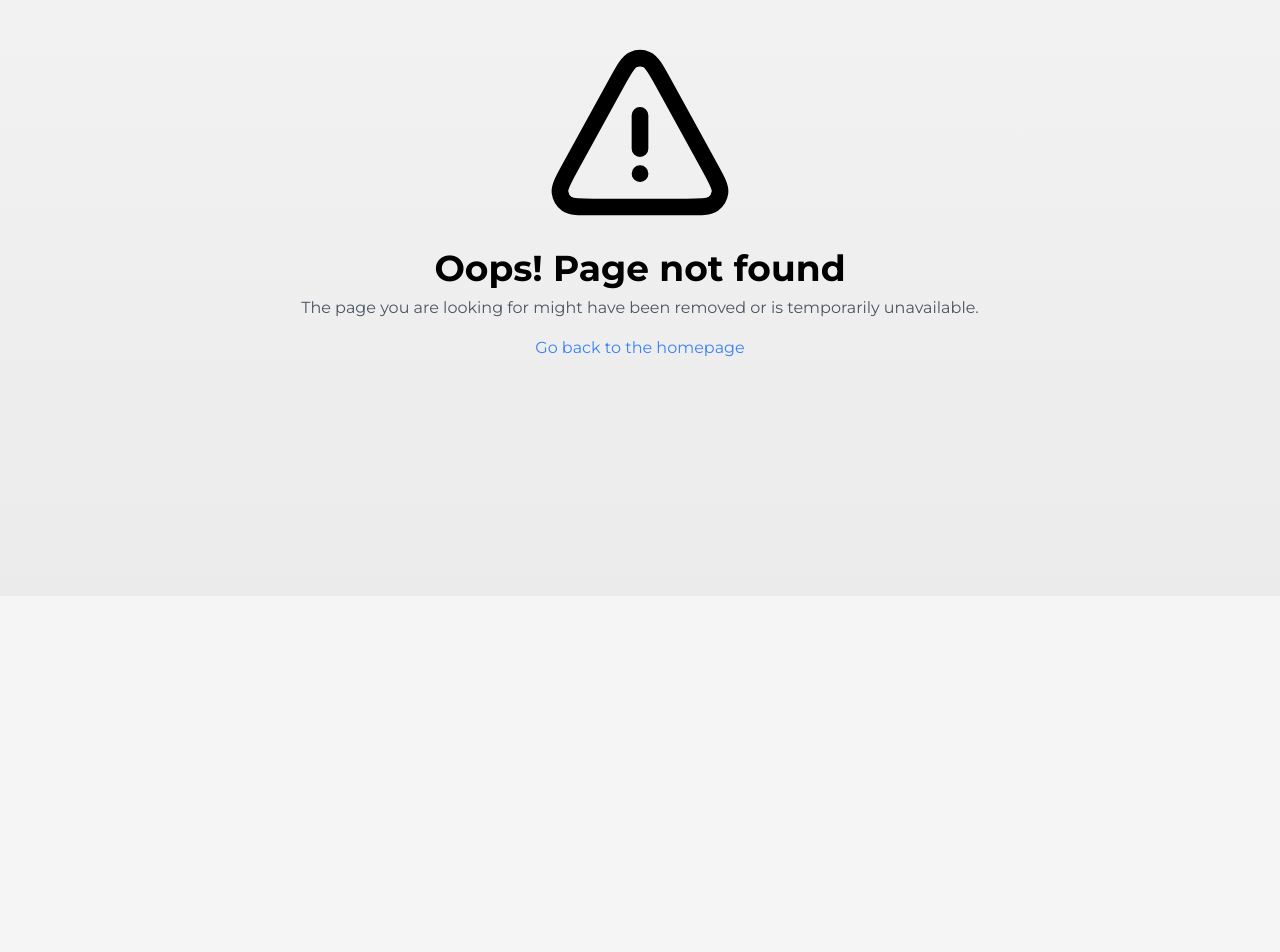
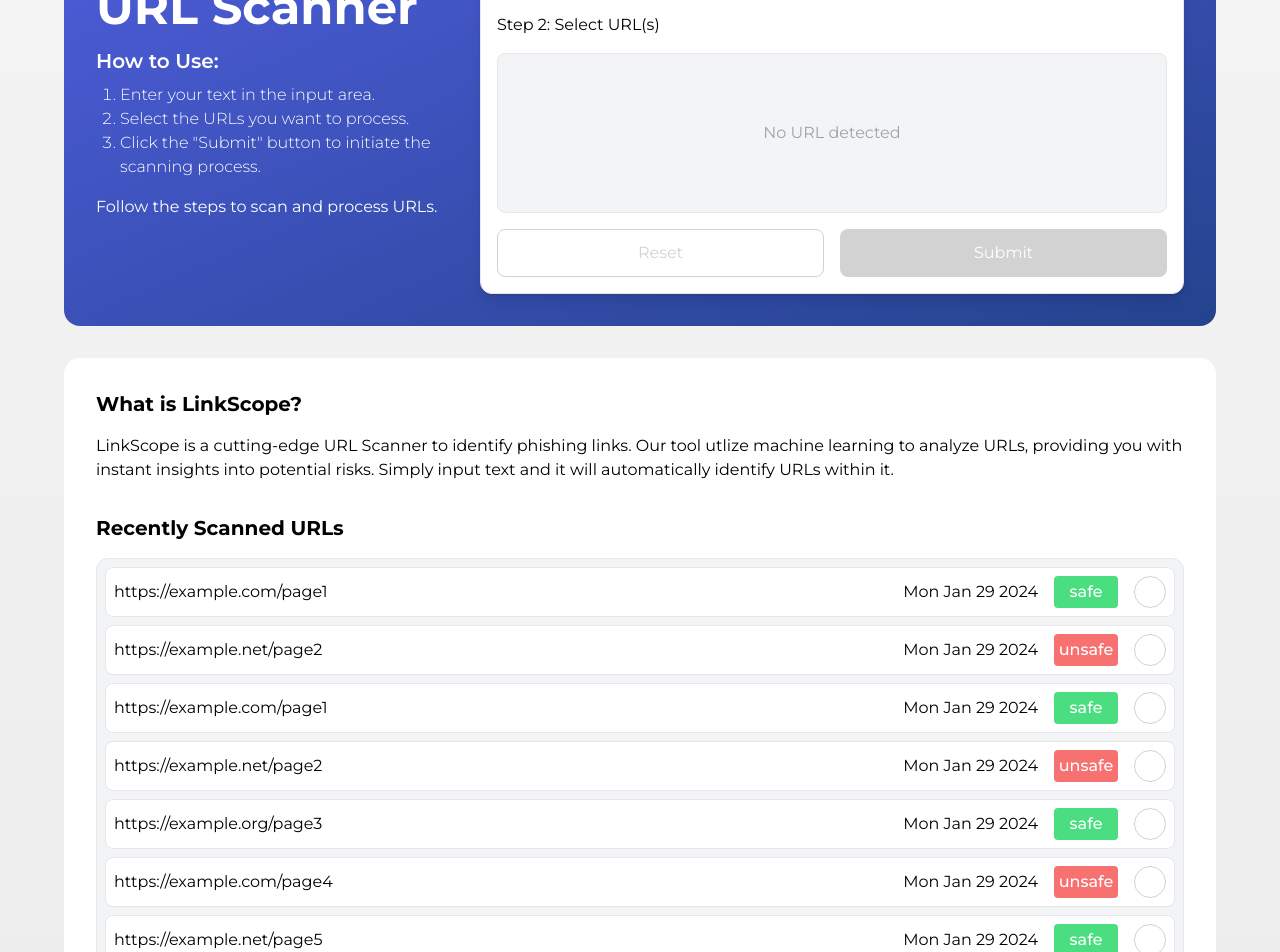
Before and after one commit to Senior-Synergy/linkscope-front, a Next.js app: page /scan in a window 1280 px wide. Before the commit this address had no page. Shown: the part 260-1212 px from the top of the page. Before the commit the page ends 856 px from the top, so only its background shows below. Built offline with nearby package versions, Linux system fonts and the light colour scheme.

Commit message:
Update page styles and contents

```diff
--- a/src/app/not-found.tsx
+++ b/src/app/not-found.tsx
@@ -3,12 +3,12 @@
 
 export default function NotFound() {
   return (
-    <main className="flex flex-col min-h-screen items-center justify-center p-8">
+    <main className="flex flex-col flex-auto items-center justify-center p-8">
       <Image
-        src="/icons/triangle-exclamation.svg"  // Add a relevant image for the 404 error (replace with your own)
+        src="/icons/triangle-exclamation.svg"
         alt="404 Error"
-        width={200}
-        height={200}
+        width={150}
+        height={150}
       />
       <h2 className="text-4xl font-bold mt-4">Oops! Page not found</h2>
       <p className="text-gray-600 mt-2">
--- a/src/app/page.tsx
+++ b/src/app/page.tsx
@@ -1,9 +1,13 @@
 import Scanner from "@/components/scanner/Scanner";
-import SearchResultDisplay from "@/components/search/SearchResultDisplay";
-import { SearchResult, Verdict } from "@/types/searchTypes";
+import UrlListDisplay from "@/components/search/UrlList";
+import { UrlInfo, Verdict } from "@/types/searchTypes";
+import Image from "next/image";
+
+import scanPagePic from "../../public/images/screenshots/scan-page.png";
+import Link from "next/link";
 
 function Home() {
-  const dummySearchResults: SearchResult[] = [
+  const dummyUrlList: UrlInfo[] = [
     {
       url: "https://example.com/page1",
       verdict: Verdict.SAFE,
@@ -42,61 +46,59 @@
     // Add more dummy data as needed
   ];
 
+  const stats = [
+    { value: "#1", description: "Example" },
+    { value: "95%", description: "Accuracy" },
+    { value: ">600k", description: "Example" },
+  ];
+
   return (
     <>
-      <div className="flex items-center justify-center bg-gradient-to-br from-primary-light to-primary-dark">
-        <div className="flex flex-col md:flex-row items-center gap-8 md:gap-20 w-full max-w-6xl p-8">
-          <header className="w-full md:w-1/3 space-y-4">
-            {/* <Image
-              src={"/logo/logo-white.svg"}
-              alt="logo"
-              width={128}
-              height={32}
-            /> */}
-            <h1 className="text-5xl font-bold text-white">LinkScope URL Scanner</h1>
-            <p className="text-white font-light">
-              LinkScope is your go-to destination for comprehensive URL scanning
-              and analysis. Safeguard yourself against phishing attempts by
-              utilizing our advanced URL Scanner. Detect potential threats and
-              protect your online experience.
+      <div className="flex flex-col items-center bg-gradient-to-br from-primary to-accent">
+        <div className="flex flex-col md:flex-row items-center w-full max-w-6xl gap-8 px-8 py-12">
+          <header className="w-full md:w-1/2 space-y-4 text-white">
+            <h1 className="text-5xl font-bold">Introducing, LinkScope</h1>
+            <p>
+              LinkScope is a cutting-edge URL Scanner to identify phishing
+              links. Our tool utlize machine learning to analyze URLs, providing
+              you with instant insights into potential risks. Simply input text
+              and it will automatically identify URLs within it.
             </p>
-            <p className="text-white underline underline-offset-2">
-              Follow the steps to scan and process URLs.
-            </p>
+            <p className="font-medium text-xl">Try for Free!</p>
+            <Link
+              href="/scan"
+              className="flex items-center justify-center w-52 h-12 rounded-lg font-medium bg-accent text-white hover:bg-accent-dark hover:text-white transition-all"
+            >
+              Start now
+            </Link>
           </header>
-
-          <div className="w-full md:w-2/3">
-            <Scanner />
-          </div>
+          <Image
+            src={scanPagePic}
+            alt="scan-page"
+            className="rounded-xl w-full md:w-1/2 h-auto "
+          />
         </div>
       </div>
 
-      <div className="flex flex-col flex-auto gap-8 p-8 self-center w-full max-w-6xl bg-white">
-        {/* URL Scanner */}
-
-        {/* <div>
-          <h2 className="text-xl font-semibold mb-2">How to Use:</h2>
-          <ol className="list-decimal pl-6">
-            <li>{`Enter your text in the input area.`}</li>
-            <li>{`Select the URLs you want to process.`}</li>
-            <li>{`Click the "Submit" button to initiate the scanning process.`}</li>
-          </ol>
+      {/* <div className="flex flex-col items-center bg-white">
+        <div className="flex justify-center w-full max-w-6xl px-8 py-12 gap-20">
+          {stats.map((stat, index) => (
+            <div className="space-y-4" key={index}>
+              <p className="font-bold text-4xl">{stat.value}</p>
+              <p className="text-gray-700">{stat.description}</p>
+            </div>
+          ))}
+        </div>
       </div> */}
 
+      <div className="flex flex-col flex-auto items-center gap-4 md:gap-8 p-4 md:p-8">
+        <div className="flex flex-col flex-auto gap-8 p-8 self-center w-full max-w-6xl bg-white rounded-2xl">
           <div>
-          <h2 className="text-xl font-bold mb-4">What is LinkScope?</h2>
-          <p>
-            LinkScope is a cutting-edge URL Scanner to identify phishing links.
-            Our tool utlize machine learning to analyze URLs, providing you with
-            instant insights into potential risks. Simply input text and it will
-            automatically identify URLs within it.
-          </p>
-        </div>
-
-        {/* <div>
-          <h2 className="text-xl font-semibold mb-4">Quick Start</h2>
+            <h2 className="text-xl font-bold mb-4">
+              You Might Be Interested In:
+            </h2>
             <div className="flex flex-col md:flex-row gap-4">
-            <div className="flex w-full md:w-1/2 min-h-28 justify-between items-center gap-4 bg-primary p-4 rounded-lg shadow text-white">
+              <div className="flex w-full md:w-1/2 min-h-28 justify-between items-center gap-4 bg-primary p-4 rounded-xl text-white">
                 <div className="flex gap-4">
                   <Image
                     src={"/logo/logo-white.svg"}
@@ -111,7 +113,7 @@
                 </div>
                 <div className="shrink-0 h-6 w-6 rounded-full bg-white" />
               </div>
-            <div className="flex w-full md:w-1/2 min-h-28 justify-between items-center gap-4 bg-primary p-4 rounded-lg shadow text-white">
+              <div className="flex w-full md:w-1/2 min-h-28 justify-between items-center gap-4 bg-primary p-4 rounded-xl text-white">
                 <div className="flex gap-4">
                   <Image
                     src={"/logo/logo-white.svg"}
@@ -121,17 +123,19 @@
                   />
                   <div>
                     <h3 className="font-bold text-xl">Search URLs</h3>
-                  <p className="font-light">Explore previously scanned URLs</p>
+                    <p className="font-light">
+                      Explore previously scanned URLs
+                    </p>
                   </div>
                 </div>
                 <div className="shrink-0 h-6 w-6 rounded-full bg-white" />
               </div>
             </div>
-        </div> */}
+          </div>
 
           <div>
             <h2 className="text-xl font-bold mb-4">Recently Scanned URLs</h2>
-          <SearchResultDisplay searchResults={dummySearchResults} />
+            <UrlListDisplay urlList={dummyUrlList} />
           </div>
 
           {/* <div className="bg-primary p-4 rounded-lg shadow text-white">
@@ -142,6 +146,7 @@
             <li>Item 3</li>
           </ol>
           </div> */}
+        </div>
 
         <footer className="mt-8 text-gray-500 text-sm">
           <p>LinkScope | Senior Synergy</p>
--- a/src/app/result/page.tsx
+++ b/src/app/result/page.tsx
@@ -1,6 +1,6 @@
 "use client";
 
-import SearchResultDisplay from "@/components/search/SearchResultDisplay";
+import UrlListDisplay from "@/components/search/UrlList";
 import { Verdict } from "@/types/searchTypes";
 import Link from "next/link";
 import React from "react";
--- /dev/null
+++ b/src/app/scan/page.tsx
@@ -0,0 +1,140 @@
+import Scanner from "@/components/scanner/Scanner";
+import UrlListDisplay from "@/components/search/UrlList";
+import { UrlInfo, Verdict } from "@/types/searchTypes";
+import Image from "next/image";
+
+function Home() {
+  const dummySearchResults: UrlInfo[] = [
+    {
+      url: "https://example.com/page1",
+      verdict: Verdict.SAFE,
+      date: new Date("2024-01-29T10:00:00"),
+    },
+    {
+      url: "https://example.net/page2",
+      verdict: Verdict.UNSAFE,
+      date: new Date("2024-01-29T11:30:00"),
+    },
+    {
+      url: "https://example.com/page1",
+      verdict: Verdict.SAFE,
+      date: new Date("2024-01-29T10:00:00"),
+    },
+    {
+      url: "https://example.net/page2",
+      verdict: Verdict.UNSAFE,
+      date: new Date("2024-01-29T11:30:00"),
+    },
+    {
+      url: "https://example.org/page3",
+      verdict: Verdict.SAFE,
+      date: new Date("2024-01-29T14:45:00"),
+    },
+    {
+      url: "https://example.com/page4",
+      verdict: Verdict.UNSAFE,
+      date: new Date("2024-01-29T16:20:00"),
+    },
+    {
+      url: "https://example.net/page5",
+      verdict: Verdict.SAFE,
+      date: new Date("2024-01-29T18:15:00"),
+    },
+    // Add more dummy data as needed
+  ];
+
+  return (
+    <div className="flex flex-col flex-auto items-center gap-4 md:gap-8 p-4 md:p-8">
+      <div className="flex flex-col md:flex-row items-center w-full max-w-6xl gap-8 p-8 bg-gradient-to-br from-primary to-primary-dark rounded-2xl">
+        <header className="w-full md:w-1/3 space-y-4 text-white">
+          <h1 className="text-5xl font-bold">LinkScope URL Scanner</h1>
+          <div>
+            <h2 className="text-xl font-semibold mb-2">How to Use:</h2>
+            <ol className="list-decimal pl-6 font-light">
+              <li>{`Enter your text in the input area.`}</li>
+              <li>{`Select the URLs you want to process.`}</li>
+              <li>{`Click the "Submit" button to initiate the scanning process.`}</li>
+            </ol>
+          </div>
+          <p>Follow the steps to scan and process URLs.</p>
+        </header>
+
+        <div className="w-full md:w-2/3">
+          <Scanner />
+        </div>
+      </div>
+
+      <div className="flex flex-col flex-auto gap-8 p-8 self-center w-full max-w-6xl bg-white rounded-2xl">
+        {/* URL Scanner */}
+
+        <div>
+          <h2 className="text-xl font-bold mb-4">What is LinkScope?</h2>
+          <p>
+            LinkScope is a cutting-edge URL Scanner to identify phishing links.
+            Our tool utlize machine learning to analyze URLs, providing you with
+            instant insights into potential risks. Simply input text and it will
+            automatically identify URLs within it.
+          </p>
+        </div>
+
+        <div>
+          <h2 className="text-xl font-bold mb-4">Recently Scanned URLs</h2>
+          <UrlListDisplay urlList={dummySearchResults} />
+        </div>
+
+        {/* <div className="bg-primary p-4 rounded-lg shadow text-white">
+          <h2 className="text-xl font-semibold mb-2">Getting Started:</h2>
+          <ol className="list-disc pl-6">
+            <li>Item 1</li>
+            <li>Item 2</li>
+            <li>Item 3</li>
+          </ol>
+          </div> */}
+
+        <div>
+          <h2 className="text-xl font-bold mb-4">
+            You Might Be Interested In:
+          </h2>
+          <div className="flex flex-col md:flex-row gap-4">
+            <div className="flex w-full md:w-1/2 min-h-28 justify-between items-center gap-4 bg-primary p-4 rounded-lg shadow text-white">
+              <div className="flex gap-4">
+                <Image
+                  src={"/logo/logo-white.svg"}
+                  alt="logo"
+                  width={64}
+                  height={64}
+                />
+                <div>
+                  <h3 className="font-bold text-xl">URL Scanner</h3>
+                  <p className="font-light">Detect phishing links</p>
+                </div>
+              </div>
+              <div className="shrink-0 h-6 w-6 rounded-full bg-white" />
+            </div>
+            <div className="flex w-full md:w-1/2 min-h-28 justify-between items-center gap-4 bg-primary p-4 rounded-lg shadow text-white">
+              <div className="flex gap-4">
+                <Image
+                  src={"/logo/logo-white.svg"}
+                  alt="logo"
+                  width={64}
+                  height={64}
+                />
+                <div>
+                  <h3 className="font-bold text-xl">Search URLs</h3>
+                  <p className="font-light">Explore previously scanned URLs</p>
+                </div>
+              </div>
+              <div className="shrink-0 h-6 w-6 rounded-full bg-white" />
+            </div>
+          </div>
+        </div>
+      </div>
+
+      <footer className="mt-8 text-gray-500 text-sm">
+        <p>LinkScope | Senior Synergy</p>
+      </footer>
+    </div>
+  );
+}
+
+export default Home;
--- a/src/components/scanner/Scanner.tsx
+++ b/src/components/scanner/Scanner.tsx
@@ -68,18 +68,9 @@
   return (
     <>
       <div
-        className="flex gap-4
-                  w-full p-4
-                  rounded-t-xl bg-primary-dark
-                  text-white text-lg font-bold
-                  shadow-lg"
-      >
-        URL Scanner
-      </div>
-      <div
         className="flex flex-col gap-4
                   w-full p-4
-                  rounded-b-xl border bg-white shadow-lg"
+                  rounded-xl border bg-white shadow-lg"
       >
         {/* Title */}
         <p>Step 1: Input text</p>
--- a/src/components/search/Searcher.tsx
+++ b/src/components/search/Searcher.tsx
@@ -2,17 +2,17 @@
 
 import React, { useState } from "react";
 import SearchBar from "./SearchBar";
-import SearchResultDisplay from "./SearchResultDisplay";
-import { SearchResult, Verdict } from "@/types/searchTypes";
+import UrlListDisplay from "./UrlList";
+import { UrlInfo, Verdict } from "@/types/searchTypes";
 
 function Searcher() {
   const [searchQuery, setSearchQuery] = useState("");
-  const [searchResults, setSearchResults] = useState<SearchResult[] | null>(
+  const [searchResults, setSearchResults] = useState<UrlInfo[] | null>(
     null
   );
 
   const [recentUrls, setRecentUrls] =
-    useState<SearchResult[]>(dummySearchResults);
+    useState<UrlInfo[]>(dummySearchResults);
 
   return (
     <>
@@ -21,13 +21,13 @@
       {searchResults && searchResults.length > 0 && (
         <div>
           <h2 className="text-xl font-bold mb-4">Results</h2>
-          <SearchResultDisplay searchResults={searchResults} />
+          <UrlListDisplay urlList={searchResults} />
         </div>
       )}
 
       <div>
         <h2 className="text-xl font-bold mb-4">Recent URLs</h2>
-        <SearchResultDisplay searchResults={recentUrls} />
+        <UrlListDisplay urlList={recentUrls} />
       </div>
     </>
   );
@@ -35,7 +35,7 @@
 
 export default Searcher;
 
-const dummySearchResults: SearchResult[] = [
+const dummySearchResults: UrlInfo[] = [
   {
     url: "https://example.com/page1",
     verdict: Verdict.SAFE,
```
Lines whose indentation alone changed are shown as unchanged.
